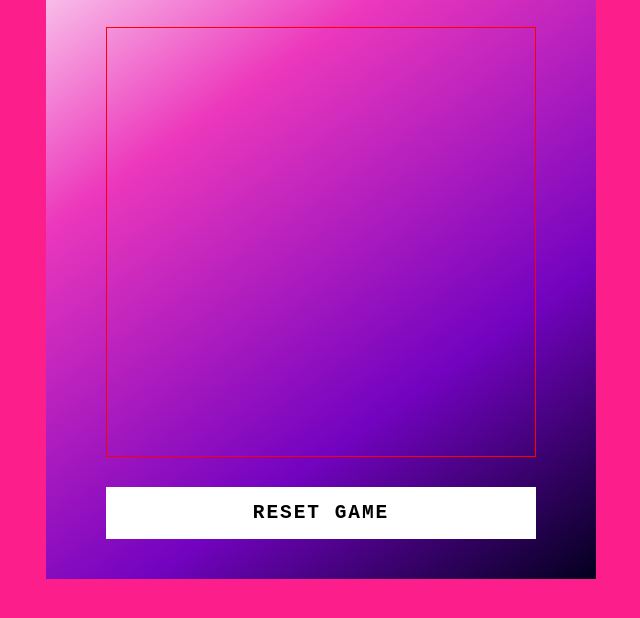
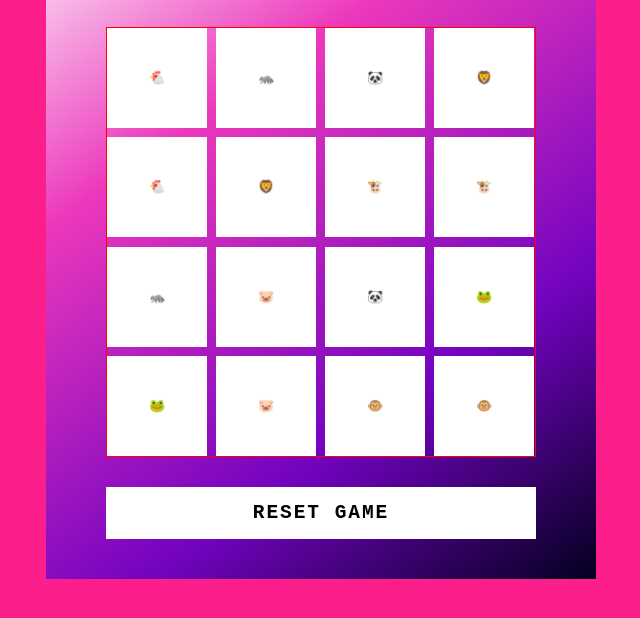
Before and after one commit to AlexandreDamaso/site_jogo-da-memoria, a plain HTML site: page index.html in a window 1280 px wide. Shown: the part 154-772 px from the top of the page, without its empty margins (319-959 px from the left). Drawn offline with Linux system fonts and the light colour scheme.

Commit message:
Criando os cards dinamicamente

```diff
--- a/src/css/main.css
+++ b/src/css/main.css
@@ -53,7 +53,7 @@ h2 {
    border: 1px solid red;
    display: flex;
    flex-wrap: wrap;
-   gap: 10px;
+   gap: 9px;
    transform-style: preserve-3d;
    perspective: 500px;
 }
--- a/src/js/engine.js
+++ b/src/js/engine.js
@@ -0,0 +1,29 @@
+const emojis = [
+   "🦁",
+   "🦁",
+   "🐷",
+   "🐷",
+   "🦝",
+   "🦝",
+   "🐼",
+   "🐼",
+   "🐔",
+   "🐔",
+   "🐸",
+   "🐸",
+   "🐵",
+   "🐵",
+   "🐮",
+   "🐮"
+];
+
+let openCards = [];
+
+let shuffleEmojis = emojis.sort(() => (Math.random() > 0.5 ? 2 : -1 ));
+
+for (let i = 0; i < emojis.length; i++) {
+   let box = document.createElement("div");
+   box.className = "item";
+   box.innerHTML = shuffleEmojis[i];
+   document.querySelector(".game").appendChild(box);
+}
```
